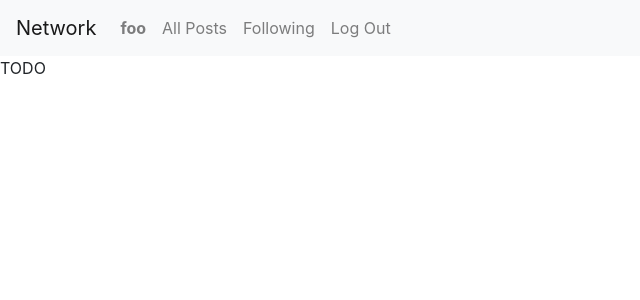
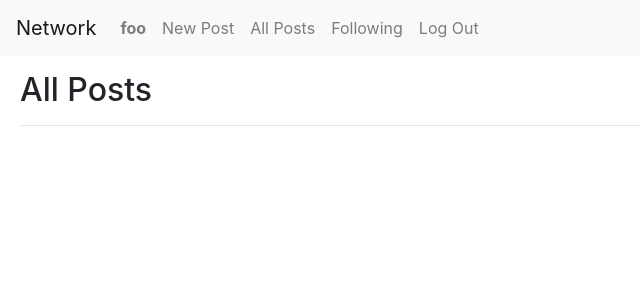
Before and after one commit to Hussein-Abbas/Network, a Django app: page / in a window 1280 px wide. Shown: the top 300 px of the page, without its empty margins (0-640 px from the left). Run offline with Django 3.2, Linux system fonts and the light colour scheme; a user stored in the database is signed in; some libraries are stand-ins or nearby versions.

Commit message:
Add new post page and implement it

```diff
--- a/network/static/network/styles.css
+++ b/network/static/network/styles.css
@@ -0,0 +1,7 @@
+.body {
+    margin: 15px 20px;
+}
+
+#content {
+    height: 120px;
+}
--- a/network/templates/network/index.html
+++ b/network/templates/network/index.html
@@ -1,5 +1,6 @@
 {% extends "network/layout.html" %}
 
 {% block body %}
-    TODO
+    <h2>All Posts</h2>
+    <hr>
 {% endblock %}
--- a/network/templates/network/layout.html
+++ b/network/templates/network/layout.html
@@ -19,6 +19,9 @@
                 {% if user.is_authenticated %}
                     <li class="nav-item">
                         <a class="nav-link" href="#"><strong>{{ user.username }}</strong></a>
+                    </li>
+                    <li class="nav-item">
+                        <a class="nav-link" href="{% url 'new_post' %}">New Post</a>
                     </li>
                 {% endif %}
                 <li class="nav-item">
--- a/network/urls.py
+++ b/network/urls.py
@@ -7,5 +7,6 @@ urlpatterns = [
     path("", views.index, name="index"),
     path("login", views.login_view, name="login"),
     path("logout", views.logout_view, name="logout"),
-    path("register", views.register, name="register")
+    path("register", views.register, name="register"),
+    path("new_post", views.new_post, name="new_post")
 ]
--- a/network/views.py
+++ b/network/views.py
@@ -4,7 +4,7 @@ from django.http import HttpResponse, HttpResponseRedirect
 from django.shortcuts import render
 from django.urls import reverse
 
-from .models import User
+from .models import *
 
 
 def index(request):
@@ -61,3 +61,12 @@ def register(request):
         return HttpResponseRedirect(reverse("index"))
     else:
         return render(request, "network/register.html")
+
+
+def new_post(request):
+    if request.method == 'POST':
+        user = request.user
+        content = request.POST['content']
+        Post.objects.create(poster=user, content=content)
+
+    return render(request, "network/new_post.html")
```
Also changed, not shown: network/templates/network/new_post.html (added, +18 -0 lines), db.sqlite3.
